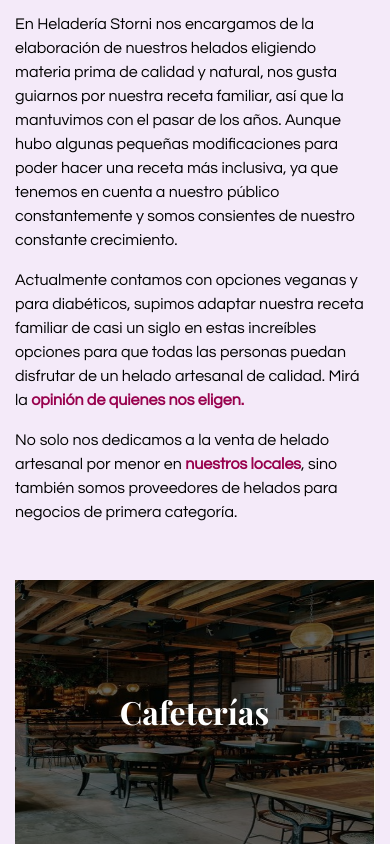
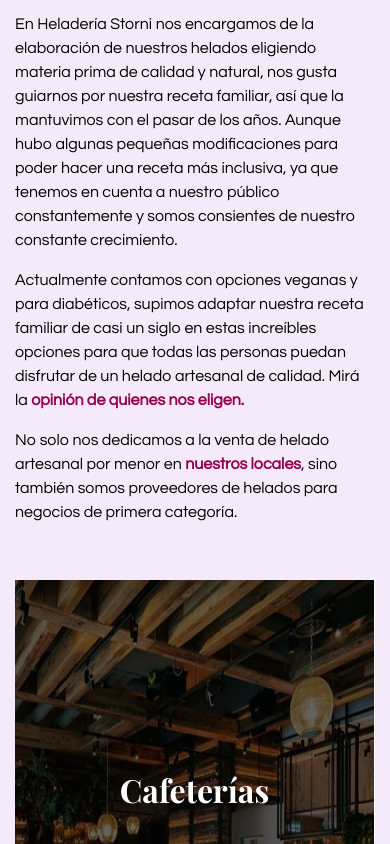
Before and after one commit to iaradocampo/heladeriastorni, a website: page index.html in a window 390 px wide. Shown: the part 1156-2000 px from the top of the page. Drawn offline with nearby package versions, Linux system fonts and the light colour scheme; a web font is replaced by a local one.

Commit message:
se agregan cambios

```diff
--- a/index.html
+++ b/index.html
@@ -153,7 +153,7 @@
                 <div class="row">
                     <div class="col-lg-4 col-md-4 col-sm-12">
                         <div class="img-box">
-                            <img src="img/cafeteria-productos.jpg" class="cafeteria"
+                            <img src="img/cafeteria-productos.jpg" class="cafeteria" id="cafeteria"
                                 alt="esta es una imagen de una cafetería que dirije a la sección cafetería para venta de helados">
                             <div class="capa">
                                 <a class="text-box" href="cafeteria.html">Cafeterías</a>
@@ -162,7 +162,7 @@
                     </div>
                     <div class="col-lg-4 col-md-4 col-sm-12">
                         <div class="img-box">
-                            <img src="img/hoteles-productos.jpg" class="hotel"
+                            <img src="img/hoteles-productos.jpg" class="hotel" id="hotel"
                                 alt="esta es una imagen de un hotel que dirije a la sección hoteles y restaurantes para venta de helados">
                             <div class="capa">
                                 <a class="text-box" href="hoteles.html">Hoteles y restaurantes</a>
@@ -171,7 +171,7 @@
                     </div>
                     <div class="col-lg-4 col-md-4 col-sm-12">
                         <div class="img-box">
-                            <img src="img/catering-productos.jpg" class="catering"
+                            <img src="img/catering-productos.jpg" class="catering" id="catering"
                                 alt="esta es una imagen de una mesa de catering que dirije a la sección catering para venta de helados">
                             <div class="capa">
                                 <a class="text-box" href="catering.html">Catering</a>
--- a/scss/_images.scss
+++ b/scss/_images.scss
@@ -63,6 +63,15 @@
 .catering {
     width: 100%;
     height: 100%;
+}
+
+@media (min-width: 360px) and (max-width: 768px) {
+
+    #cafeteria,
+    #hotel,
+    #catering {
+        height: 600px;
+    }
 }
 
 .img-transition {
```
Also changed, not shown: css/estilos.css.
